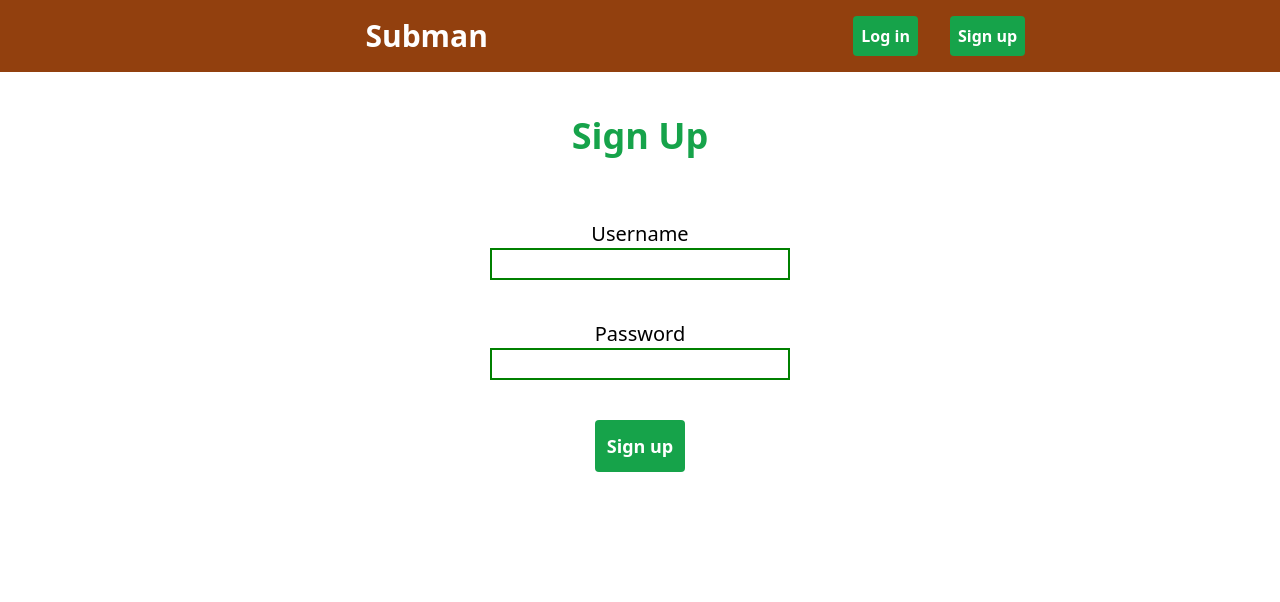
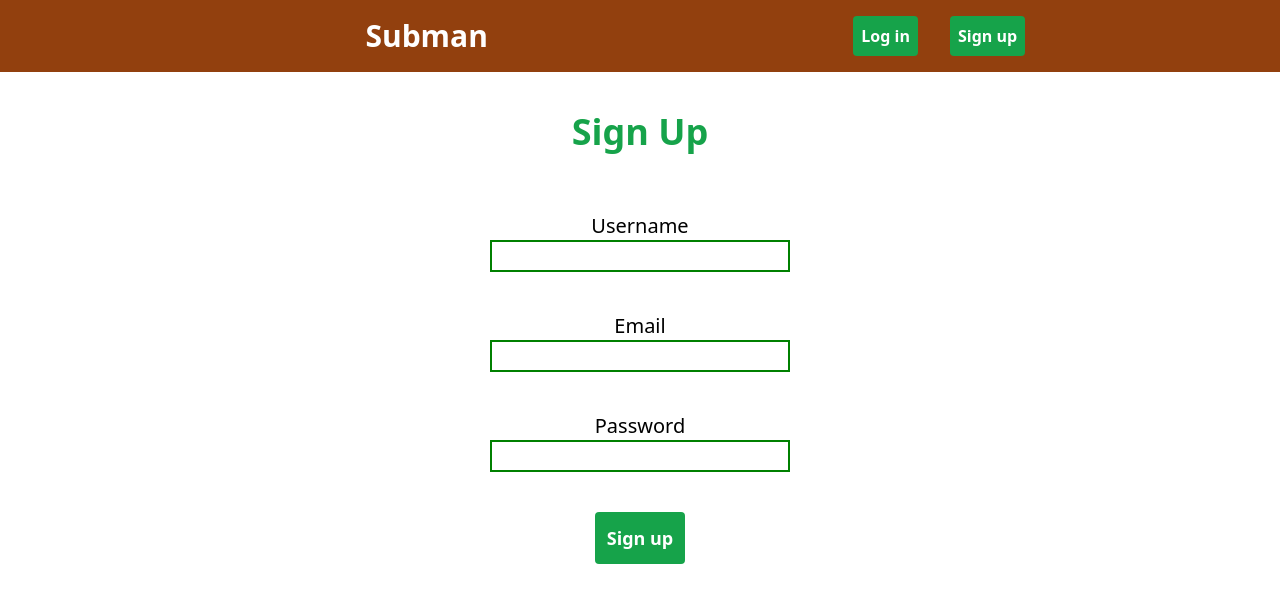
Before and after one commit to Adithya-why/subManageFront, a React (Vite) app: page /register in a window 1280 px wide. Shown: the top 602 px of the page. Built offline with nearby package versions, Linux system fonts and the light colour scheme.

Commit message:
added email to register page

```diff
--- a/src/components/Register.jsx
+++ b/src/components/Register.jsx
@@ -12,7 +12,8 @@ export default function Register( { setuser }){
     //store data being typed in
     let [formData, setForm] = useState({
         username: "",
-        password: ""
+        password: "",
+        email: "",
     });
 
     // //to store errmsg to be displayed if no user or wrong passowrd
@@ -42,6 +43,7 @@ export default function Register( { setuser }){
             body: JSON.stringify({
                 username: formData.username,
                 password: formData.password,
+                email: formData.email,
             }),
             headers: {
                 "Content-type": "application/json; charset=UTF-8"
@@ -76,6 +78,12 @@ export default function Register( { setuser }){
 
                 </div>
 
+                <div className="flex flex-col items-center justify-evenly text-xl font-medium">
+                    <label htmlFor="email">Email</label>
+                    <input id="email" type="email" name="email" onChange={(e)=> handleChange(e)}/>
+
+                </div>
+
 
                 <div className="flex flex-col items-center justify-evenly text-xl font-medium">
                     <label htmlFor="password">Password</label>
```
